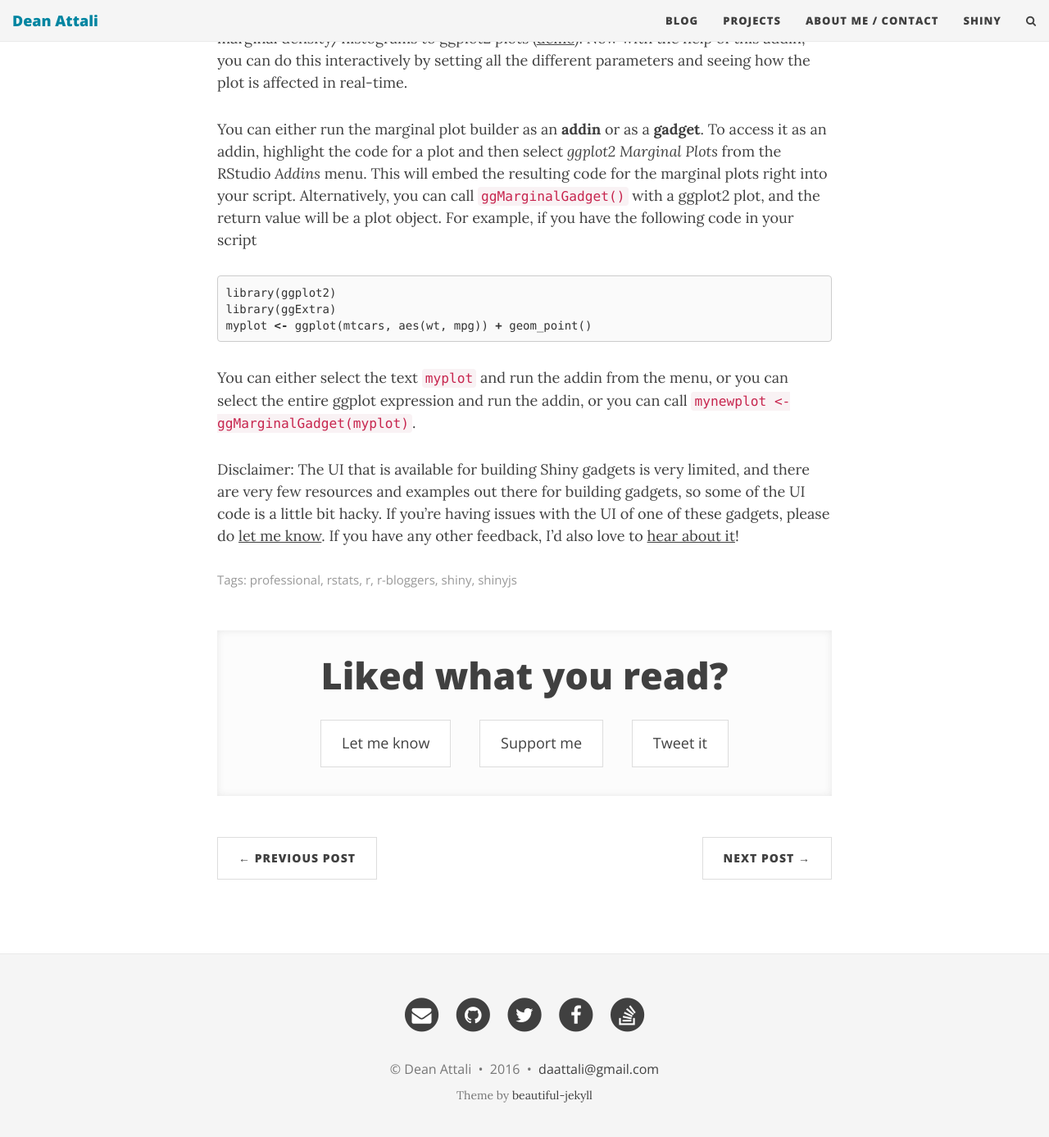
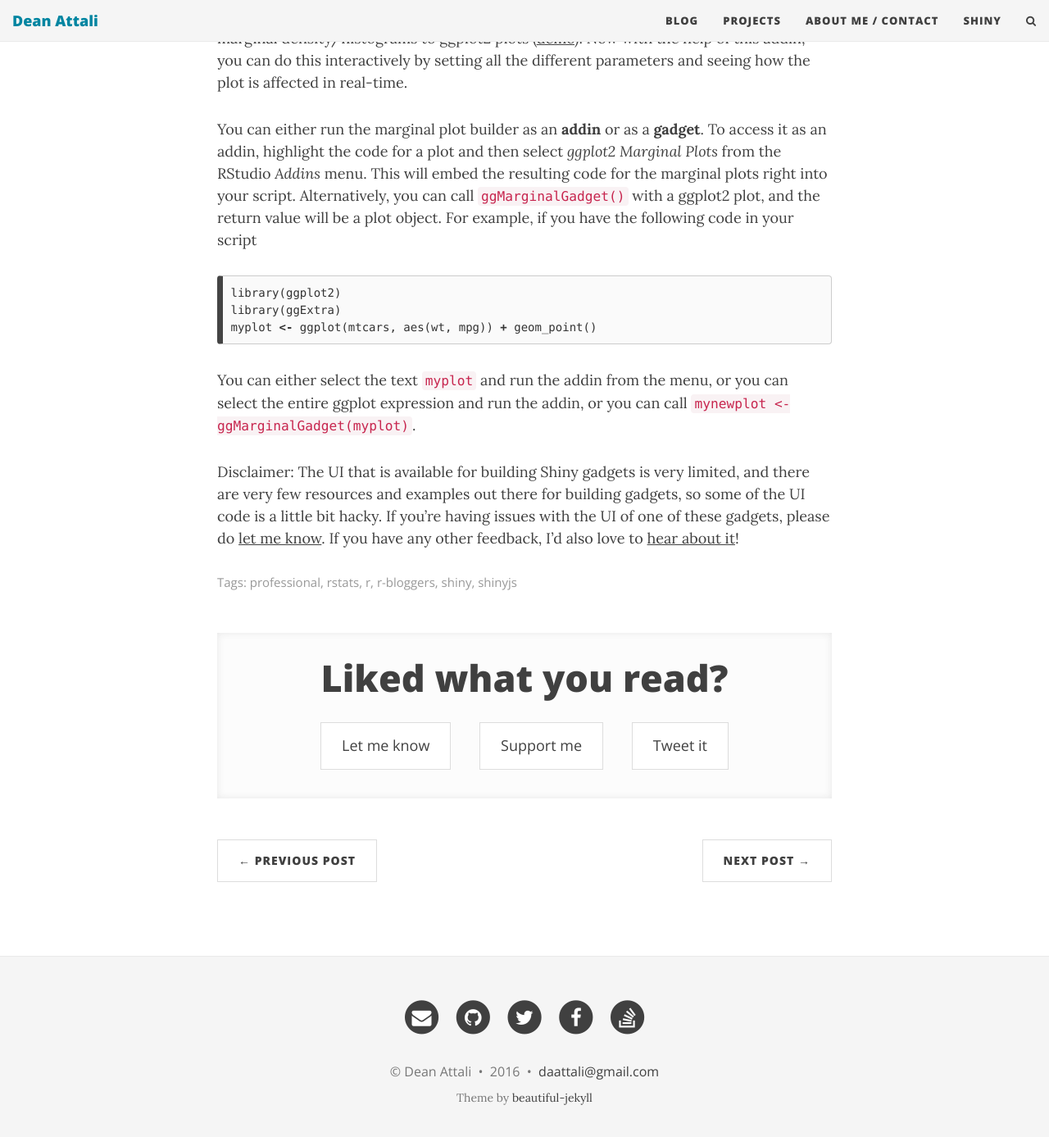
Before and after one commit to daattali/daattali.github.io, a Jekyll site: the page built from _posts/2016-03-30-colourpicker-ggmarginal-gadgets.md, in a window 1280 px wide and 1400 px high, scrolled down 4009 px. Shown: the top 1387 px of the window at 82% size. Built offline with Jekyll 4.4.1, drawn with Linux system fonts in a browser that asks for light colours; nearby versions of some CDN libraries; comment, search, counter and statistics services are not loaded.

Commit message:
add css for code blocks

```diff
--- a/css/main.css
+++ b/css/main.css
@@ -680,3 +680,16 @@ footer .theme-by {
     margin-top: 0;
   }
 }
+
+/* --- Code blocks --- */
+
+pre {
+  font-size: 16px;
+  line-height: 1.5em;
+  background: #FAFAFA;
+  background-image: linear-gradient(#F3F3F3 50%, #FAFAFA 50%);
+  background-position: 0px 10px;
+  background-repeat: repeat;
+  background-size: 3em 3em;
+  border-left: 7px solid #444;
+}
```
